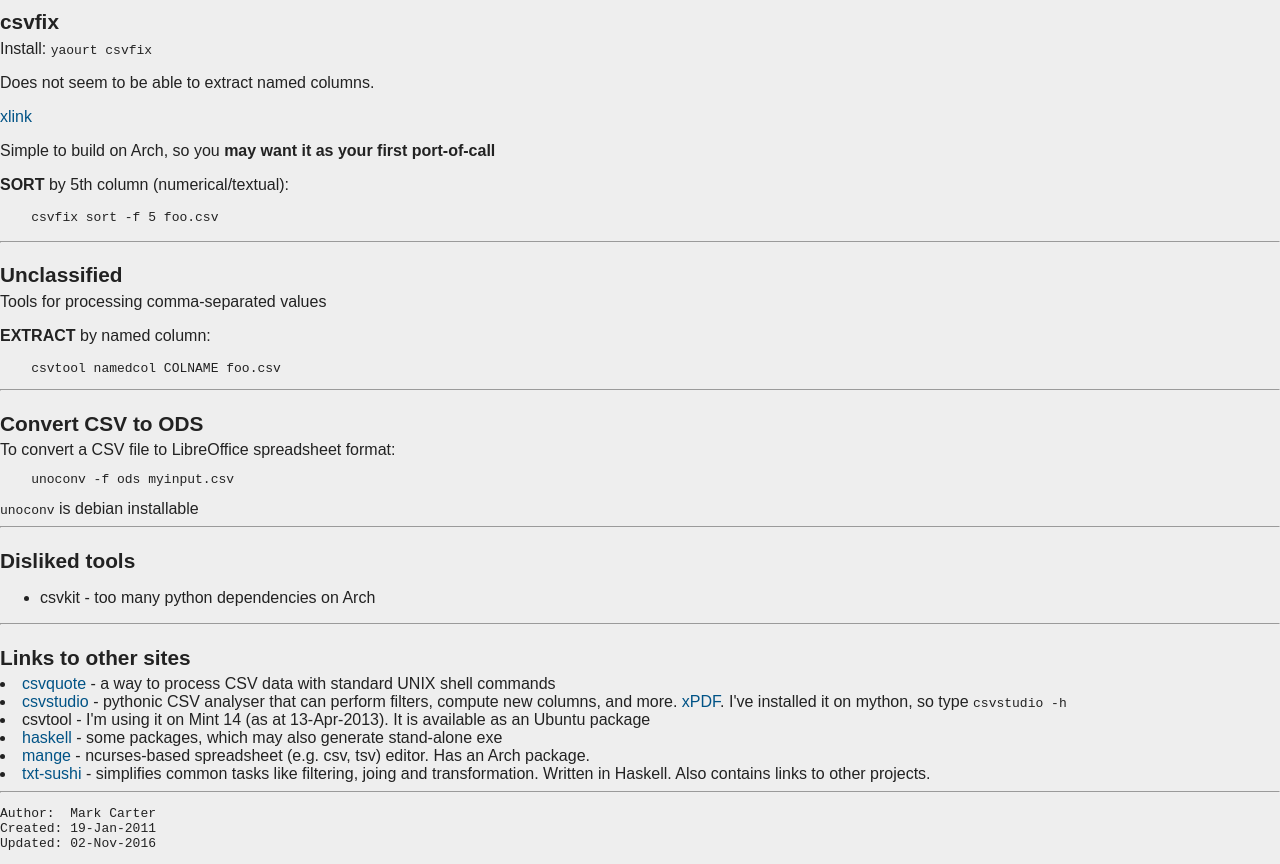
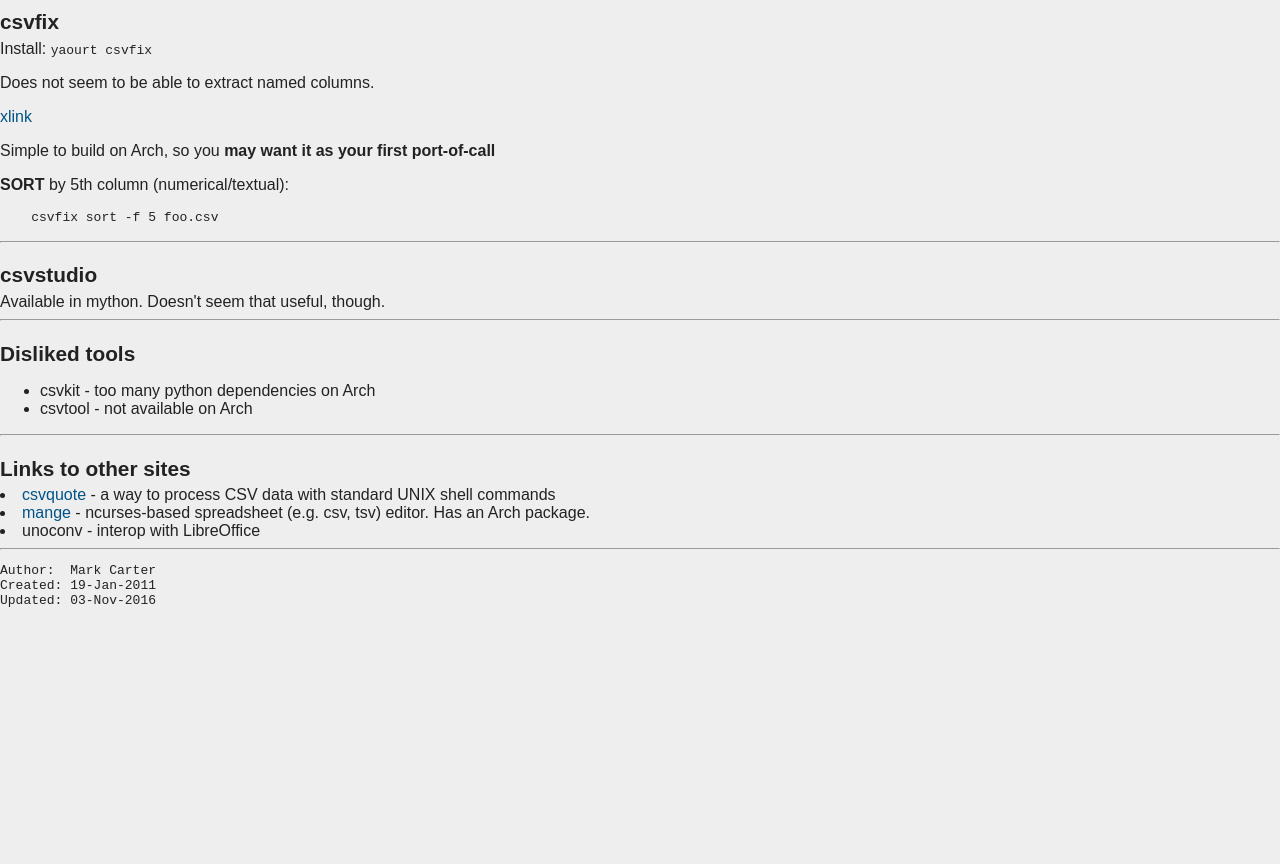
Before and after one commit to AwesomeGitHubRepos/cerbo, a plain HTML site: page website/main/htdocs/csv.htm in a window 1280 px wide. Shown: the part 87-951 px from the top of the page. After the commit the page ends 800 px from the top, so only its background shows below. Drawn offline with Linux system fonts and the light colour scheme.

Commit message:
Added project maff

```diff
--- a/website/main/htdocs/csv.htm
+++ b/website/main/htdocs/csv.htm
@@ -23,46 +23,31 @@ Install: <code>yaourt csvfix</code>
 <pre>    csvfix sort -f 5 foo.csv</pre>
 </p>
 
+<hr><h2>csvstudio</h2>
 
-<hr><h2>Unclassified</h2>
-
-Tools for processing comma-separated values
-
-<p><b>EXTRACT</b> by named column:
-<pre>    csvtool namedcol COLNAME foo.csv</pre>
-
-<hr><h2>Convert CSV to ODS</h2>
-
-To convert a CSV file to LibreOffice spreadsheet format:
-<pre>    unoconv -f ods myinput.csv</pre>
-<code>unoconv</code> is debian installable
+Available in mython. Doesn't seem that useful, though.
 
 <hr><h2>Disliked tools</h2>
 
 <ul>
 	<li>csvkit - too many python dependencies on Arch</li>
+	<li>csvtool - not available on Arch</li>
 </ul>
 
 <hr><h2>Links to other sites</h2>
 
 
-<li><a href="https://github.com/dbro/csvquote">csvquote</a> - a way to process CSV data with standard UNIX shell commands
+<li><a href="https://github.com/dbro/csvquote">csvquote</a> - a way to process CSV data with standard UNIX shell commands</li>
 
-<li><a href="https://code.google.com/p/csvstudio/">csvstudio</a> - pythonic CSV analyser that can perform filters, compute new columns, and more. <a href="http://csvstudio.googlecode.com/hg/csvstudio.pdf">xPDF</a>. I've installed it on mython, so type <code>csvstudio -h</code>
+<li><a href="https://aur.archlinux.org/packages/mange/">mange</a> - ncurses-based spreadsheet (e.g. csv, tsv) editor. Has an Arch package.</li>
 
-<li>csvtool - I'm using it on Mint 14 (as at 13-Apr-2013). It is available as an Ubuntu package
-
-	<li><a href="https://wiki.haskell.org/Spreadsheet">haskell</a> - some packages, which may also generate stand-alone exe</li>
-
-	<li><a href="https://aur.archlinux.org/packages/mange/">mange</a> - ncurses-based spreadsheet (e.g. csv, tsv) editor. Has an Arch package.</li>
-
-	<li><a href="http://keithsheppard.name/txt-sushi/">txt-sushi</a> - simplifies common tasks like filtering, joing and transformation. Written in Haskell. Also contains links to other projects.</li>
+<li>unoconv - interop with LibreOffice</li>
 
 
 <hr><pre>
 Author:  Mark Carter
 Created: 19-Jan-2011
-Updated: 02-Nov-2016
+Updated: 03-Nov-2016
 </pre>
 </body>
 </html>
```
Also changed, not shown: maff/DATA.txt (added), maff/README.txt (added), maff/xlsm/dates.txt (added), maff/xlsm/quantile1.txt (added), maff/xlsm/random1.txt (added), maff/xlsm/sort.txt (added), maff/xlsm/stats.txt (added), 6 other files.
